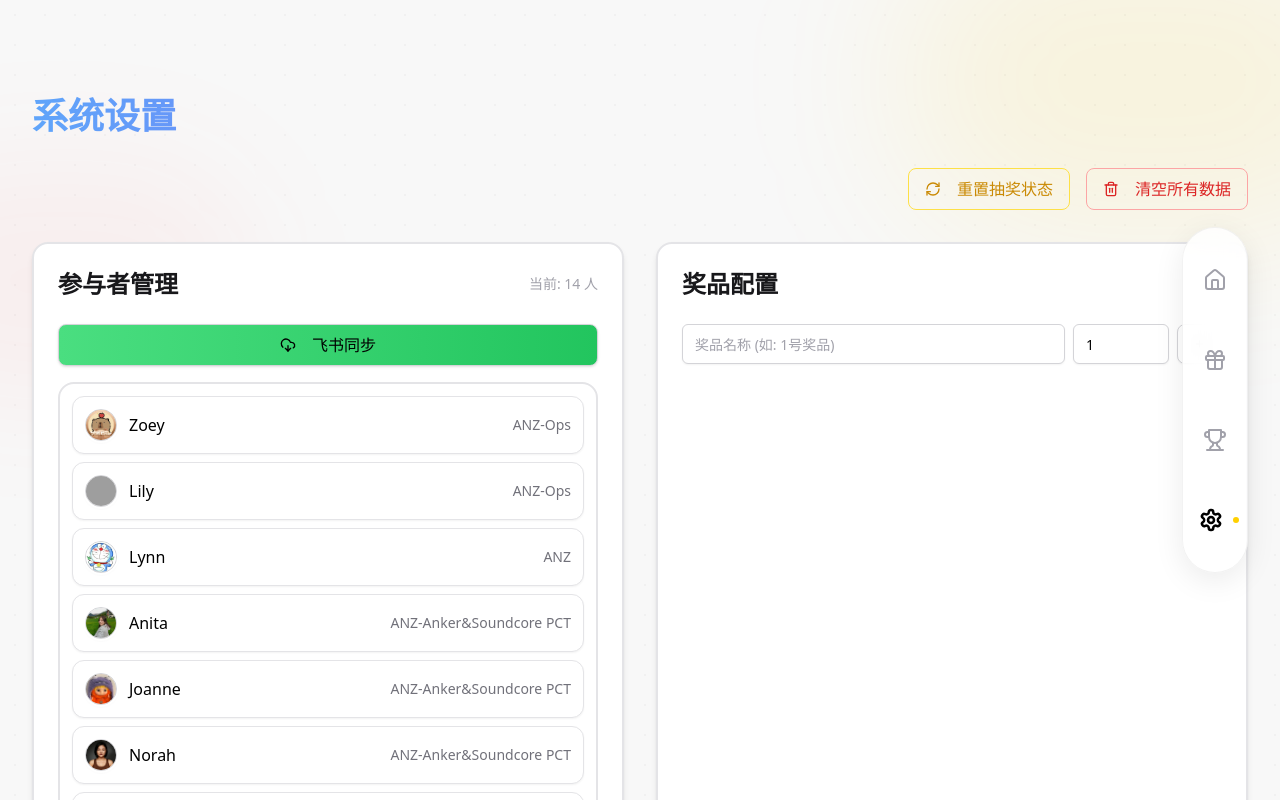
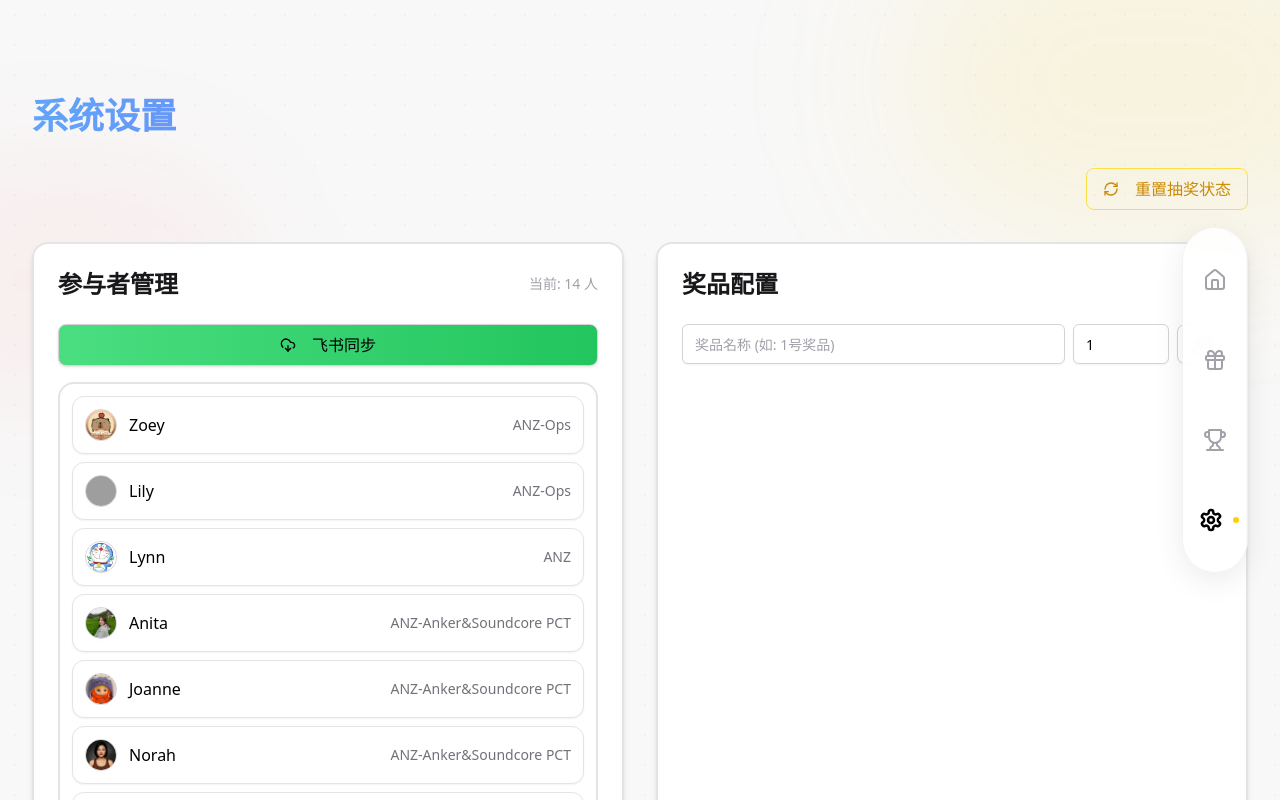
Before and after one commit to zuoheng1/anz-lottery, a React (Vite) app: page /settings in a window 1280 px wide. Built offline with nearby package versions, Linux system fonts and the light colour scheme; grey boxes are pictures that could not be loaded.

Commit message:
fix: remove clear all data functionality and sync logic

```diff
--- a/src/pages/Settings.tsx
+++ b/src/pages/Settings.tsx
@@ -15,7 +15,6 @@ export default function Settings() {
     prizes,
     setPrizes,
     resetLottery,
-    clearParticipants,
     clearWinners
   } = useLotteryStore();
 
@@ -104,20 +103,6 @@ export default function Settings() {
     });
   };
 
-  const handleClearAll = () => {
-    setConfirmModal({
-        isOpen: true,
-        title: '清空所有数据',
-        description: '确定要清空所有数据（包括参与者和奖品）吗？此操作不可恢复。',
-        onConfirm: () => {
-            clearParticipants();
-            setPrizes([]);
-            clearWinners();
-            addToast('所有数据已清空', 'success');
-        }
-    });
-  };
-
   return (
     <div className="container mx-auto p-8 space-y-8 pb-24 pt-24">
       <h1 className="text-4xl font-bold mb-8 text-transparent bg-clip-text bg-gradient-to-r from-blue-400 to-purple-600">
@@ -127,10 +112,6 @@ export default function Settings() {
         <Button variant="outline" onClick={handleReset} className="border-yellow-300 text-yellow-600 hover:bg-yellow-100">
           <RefreshCw className="mr-2 h-4 w-4" />
           重置抽奖状态
-        </Button>
-        <Button variant="outline" onClick={handleClearAll} className="border-red-300 text-red-600 hover:bg-red-100">
-          <Trash2 className="mr-2 h-4 w-4" />
-          清空所有数据
         </Button>
       </div>
 
```
